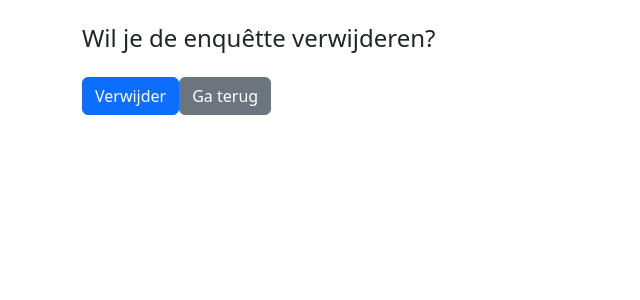
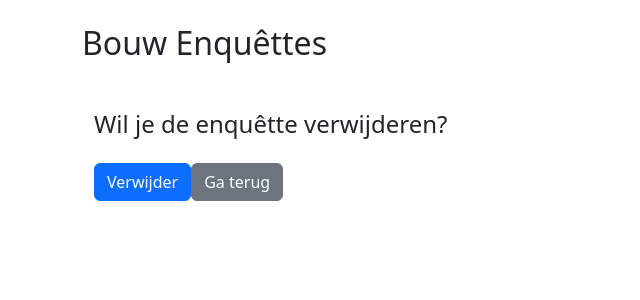
Before and after one commit to Sema-1054531/werkplaats-4-react, a React (Create React App) app in the folder one_piece/: page /surveys/1/delete in a window 1280 px wide. Shown: the top 300 px of the page, without its empty margins (0-640 px from the left). Built offline with nearby package versions, Linux system fonts and the light colour scheme; the HTML template or start-up script is replaced by a standard one.

Commit message:
Update: Implemented the delete survey prompt to be consistent with other prompts.

```diff
--- a/one_piece/src/components/DeleteSurvey.js
+++ b/one_piece/src/components/DeleteSurvey.js
@@ -1,5 +1,5 @@
 import React from 'react';
-import {Link, useLocation} from "react-router-dom";
+import DeleteSurveyForm from "./DeleteSurveyForm";
 
 const Header = () => {
     return (
@@ -9,25 +9,20 @@ const Header = () => {
     );
 };
 
+
 const DeleteSurvey = () => {
-    const location = useLocation();
-    const searchParams = new URLSearchParams(location.search);
-    const survey_title = searchParams.get("title");
-
-
-    const deletingSurvey = () => {
-
-    };
-
     return (
-    <div className="container">
-        <h4 className="my-4">Wil je de enquêtte <b>{survey_title}</b> verwijderen?</h4>
-        <button className="btn btn-primary" onClick={deletingSurvey}>Verwijder</button>
-        <Link to={"/surveys"} className="btn btn-secondary">Ga terug</Link>
-
-    </div>
+        <div className="container">
+            <Header />
+            <main>
+                <div className="row">
+                    <div className="col">
+                        <DeleteSurveyForm />
+                    </div>
+                </div>
+            </main>
+        </div>
     );
-
 };
 
 export default DeleteSurvey;
--- /dev/null
+++ b/one_piece/src/components/DeleteSurveyForm.js
@@ -0,0 +1,26 @@
+import React from 'react';
+import {Link, useLocation} from "react-router-dom";
+
+
+const DeleteSurveyForm = () => {
+    const location = useLocation();
+    const searchParams = new URLSearchParams(location.search);
+    const survey_title = searchParams.get("title");
+
+
+    const deletingSurvey = () => {
+
+    };
+
+    return (
+    <div className="container">
+        <h4 className="my-4">Wil je de enquêtte <b>{survey_title}</b> verwijderen?</h4>
+        <button className="btn btn-primary" onClick={deletingSurvey}>Verwijder</button>
+        <Link to={"/surveys"} className="btn btn-secondary">Ga terug</Link>
+
+    </div>
+    );
+
+};
+
+export default DeleteSurveyForm;
```
